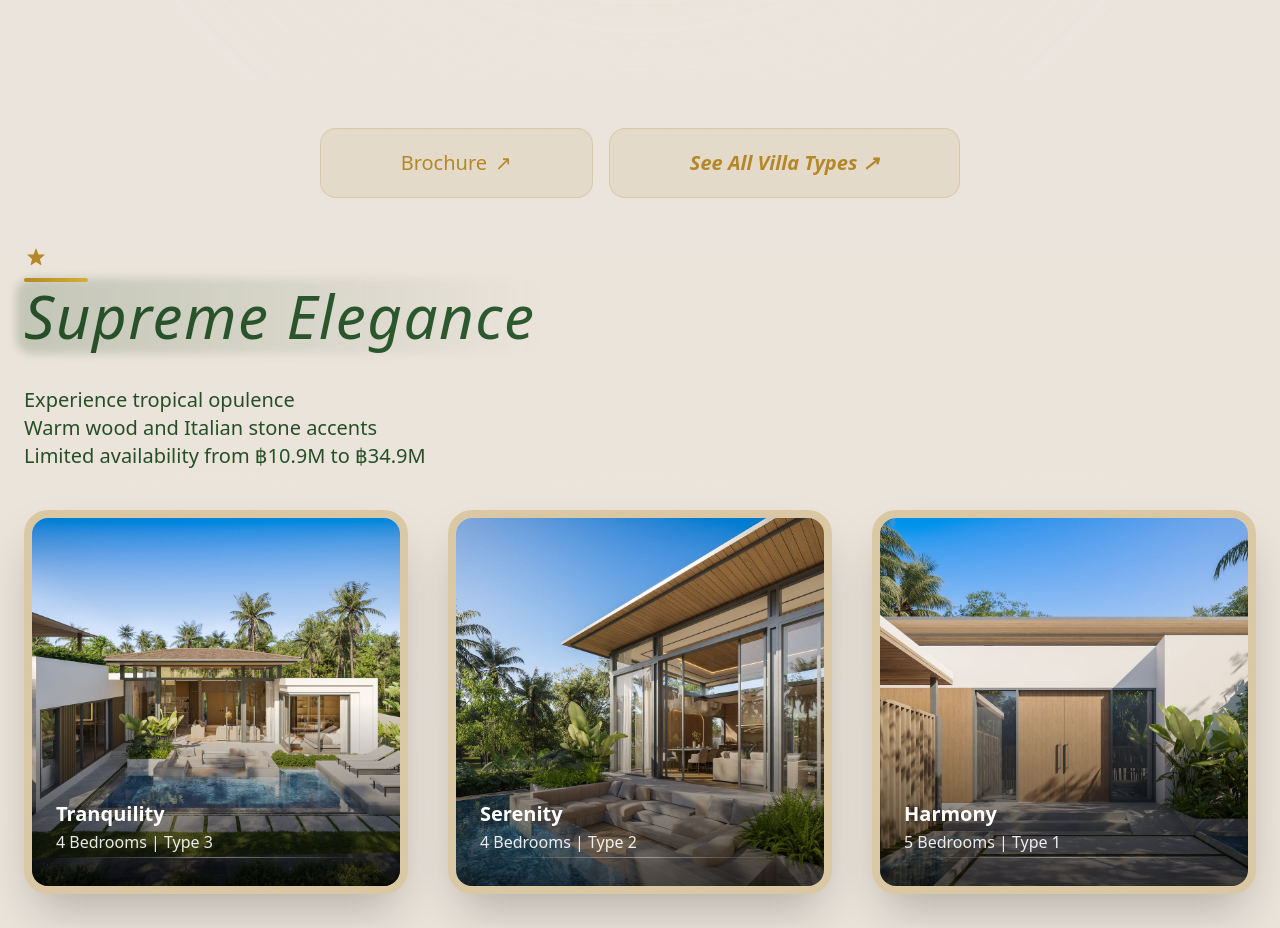
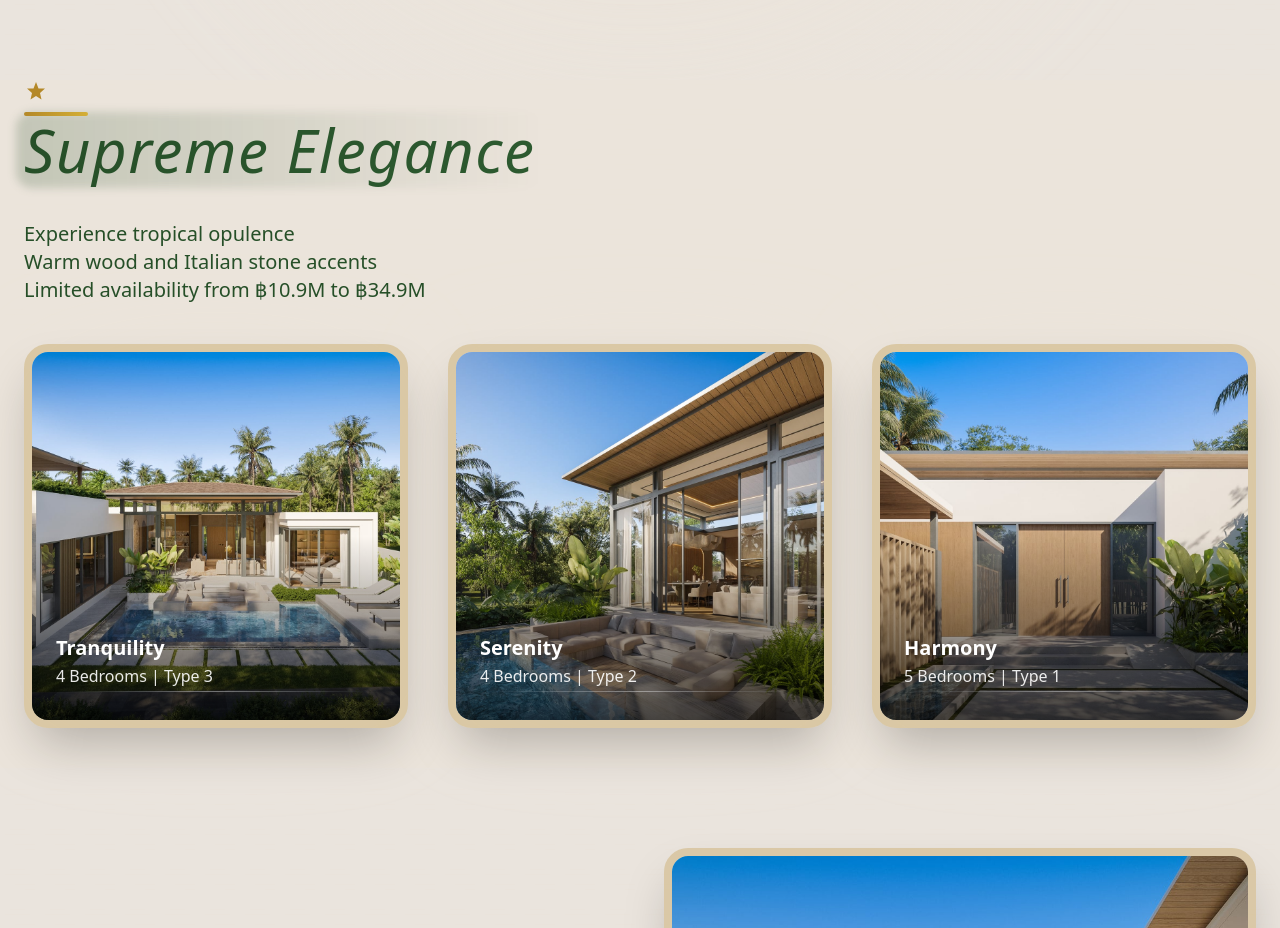
Before and after one commit to Marnfah-Pool-Villas/truffle-clone-v398, a Next.js app in the folder truffle-clone/: page / in a window 1280 px wide. Shown: the part 940-1868 px from the top of the page. Built offline with nearby package versions, Linux system fonts and the light colour scheme; a web font is replaced by a local one.

Commit message:
Remove extra link layout
cgen-15283dfc017c4986aa20b37acd728356

```diff
--- a/truffle-clone/src/app/page.tsx
+++ b/truffle-clone/src/app/page.tsx
@@ -1,7 +1,6 @@
 'use client'
 
 import { useState } from 'react'
-import Link from 'next/link'
 import Navigation from '@/components/Navigation'
 import HeroSection from '@/components/HeroSection'
 import BrochureButton from '@/components/BrochureButton'
@@ -39,17 +38,6 @@ export default function Home() {
             <div className="relative w-full" style={{ margin: 0, padding: 0 }}>
               <HeroSection />
               {/* View Brochure Button - positioned between hero and properties */}
-              <div className="w-full flex flex-wrap items-center justify-center gap-4 mt-1 md:mt-6 lg:mt-12 xl:mt-15 mb-6 md:mb-10 lg:mb-12">
-                <BrochureButton>
-                  {t.exclusive.buttonText}
-                </BrochureButton>
-                <Link
-                  href="/view"
-                  className="inline-flex items-center justify-center px-16 md:px-20 py-4 md:py-5 rounded-2xl bg-[#b48828]/10 text-[#b48828] border border-[#b48828]/20 transition-all duration-300 whitespace-nowrap hover:bg-[#b48828]/20 hover:scale-105 text-lg md:text-xl font-semibold italic"
-                >
-                  See All Villa Types ↗
-                </Link>
-              </div>
               <section id="properties">
                 <PropertiesSection />
               </section>
```
